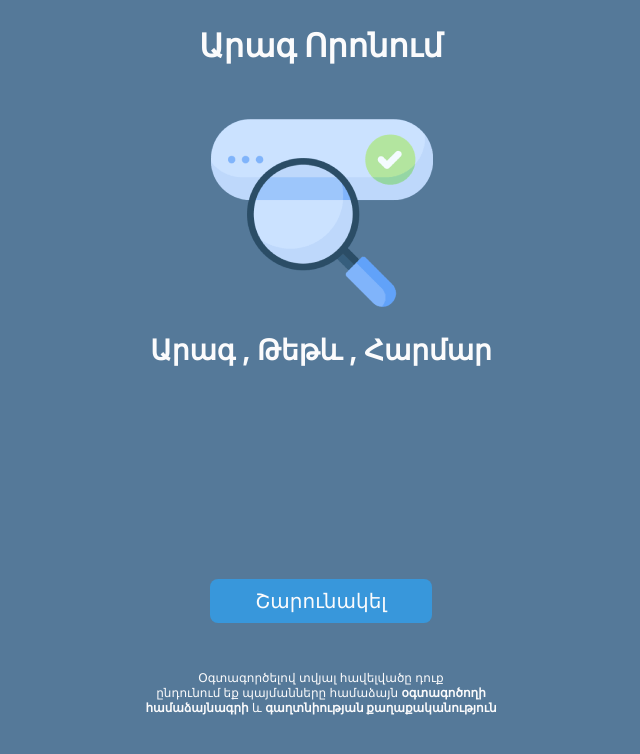
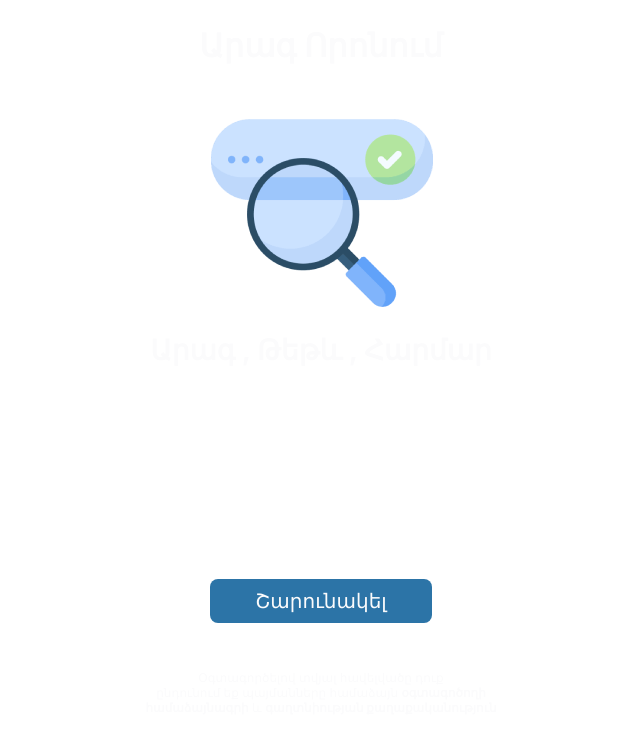
Before and after one commit to ruabelyan/i-search, a Next.js app: page / in a window 1280 px wide. Shown: the top 754 px of the page, without its empty margins (319-959 px from the left). Built offline with nearby package versions, Linux system fonts and the light colour scheme.

Commit message:
added backround color

```diff
--- a/styles/first/FirstPage.module.css
+++ b/styles/first/FirstPage.module.css
@@ -9,7 +9,7 @@
   -ms-flex-direction: column;
   flex-direction: column;
   padding: 5px;
-  background-color: #557999;
+  background-color: linear-gradient(45deg, #3f4f8a, #6c79a5);
 }
 
 .image {
@@ -76,7 +76,7 @@
   border: none;
   padding: 10px 45px;
   color: #fbfbfc;
-  background-color: #3897db;
+  background-color: #2c74a7;
   border-radius: 8px;
 }
 
```
Lines whose indentation alone changed are shown as unchanged.
